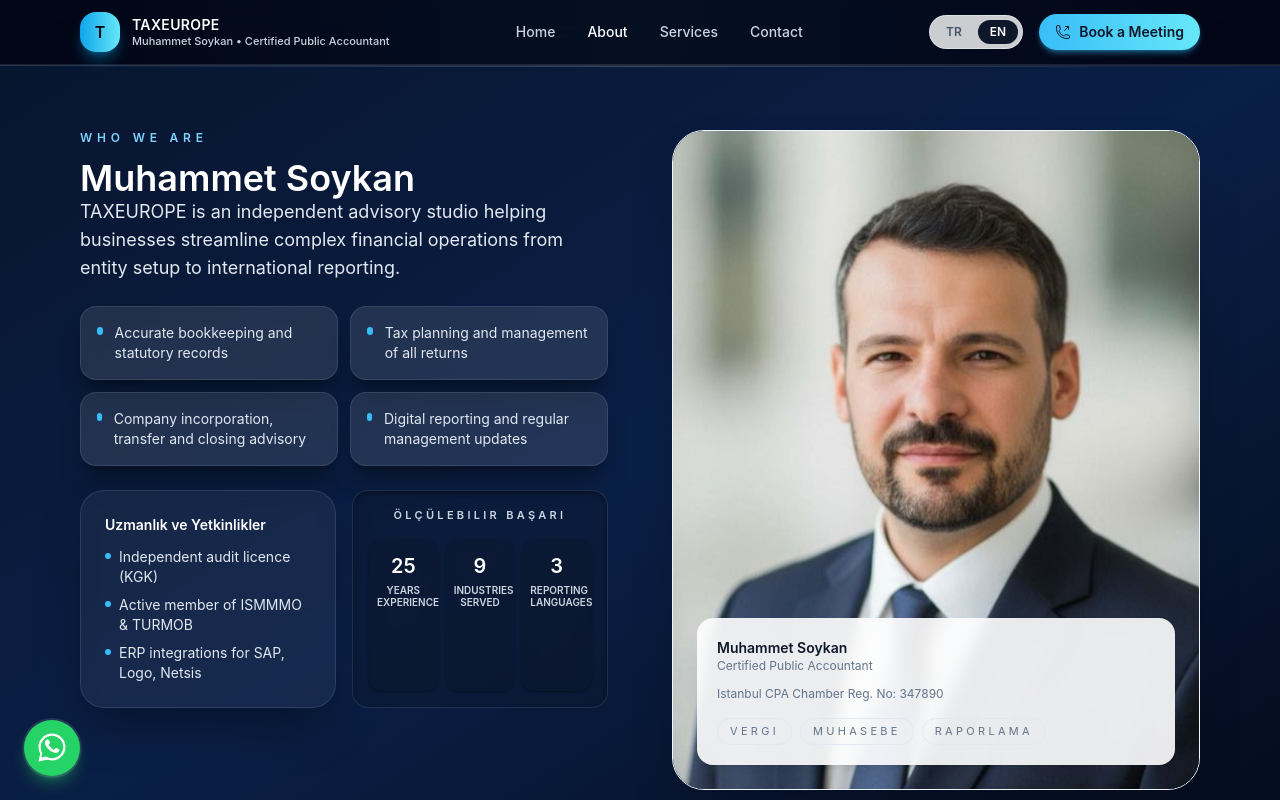
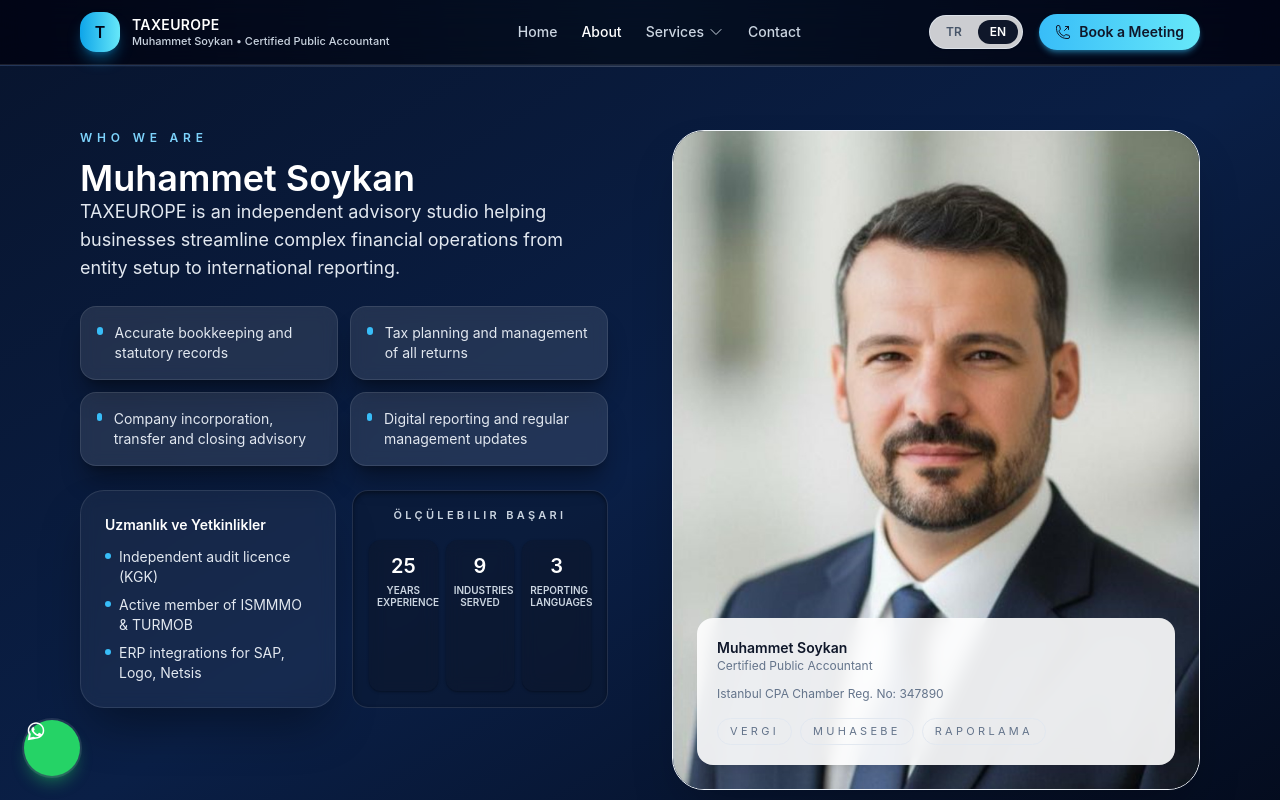
Before and after one commit to Vayvoda098/taxLine-website, a React (Create React App) app: page /hakkimizda in a window 1280 px wide. Shown: the top 800 px of the page. Built offline with nearby package versions, Linux system fonts and the light colour scheme.

Commit message:
hizmetlerimiz kismina dropdown ekledim

```diff
--- a/src/components/Footer.tsx
+++ b/src/components/Footer.tsx
@@ -6,7 +6,7 @@ const Footer: React.FC = () => {
 
   return (
     <footer className="relative border-t border-white/10 bg-slate-950 text-slate-300">
-      <div className="mx-auto flex max-w-6xl flex-col gap-4 px-4 py-8 text-center text-xs sm:flex-row sm:items-center sm:justify-between sm:text-left">
+      <div className="mx-auto flex max-w-6xl flex-col gap-2 px-4 py-4 text-center text-[11px] sm:flex-row sm:items-center sm:justify-between sm:text-left">
         <div>
           <p className="text-base font-semibold text-white">{t('brand')}</p>
           <p className="text-[11px] uppercase tracking-[0.4em] text-slate-500">{t('owner.title')}</p>
--- a/src/components/Navbar.tsx
+++ b/src/components/Navbar.tsx
@@ -1,18 +1,19 @@
 import React, { useState } from 'react';
-import { Bars3Icon, XMarkIcon, PhoneArrowUpRightIcon } from '@heroicons/react/24/outline';
+import { Bars3Icon, XMarkIcon, PhoneArrowUpRightIcon, ChevronDownIcon } from '@heroicons/react/24/outline';
 import { Link, NavLink } from 'react-router-dom';
 import { useTranslation } from 'react-i18next';
 
 const links = [
   { to: '/', labelKey: 'nav.home', end: true },
   { to: '/hakkimizda', labelKey: 'nav.about' },
-  { to: '/cozumler', labelKey: 'nav.services' },
+  { to: '/cozumler', labelKey: 'nav.services', hasDropdown: true },
   { to: '/iletisim', labelKey: 'nav.contact' },
 ];
 
 const Navbar: React.FC = () => {
   const { t, i18n }: any = useTranslation();
   const [menuOpen, setMenuOpen] = useState(false);
+  const [servicesOpen, setServicesOpen] = useState(false);
 
   const LanguageSwitch = ({ isMobile = false }) => (
     <div
@@ -48,6 +49,7 @@ const Navbar: React.FC = () => {
   return (
     <header className="sticky top-0 z-30 border-b border-white/10 bg-slate-950/60 text-white backdrop-blur-lg">
       <div className="mx-auto flex h-16 max-w-6xl items-center justify-between px-4">
+        {/* LOGO ALANI */}
         <Link to="/" className="flex items-center gap-3" onClick={() => setMenuOpen(false)}>
           <div className="flex h-10 w-10 items-center justify-center rounded-2xl bg-gradient-to-r from-sky-500 to-cyan-300 text-base font-semibold text-slate-950 shadow-lg shadow-sky-500/40">
             T
@@ -62,8 +64,85 @@ const Navbar: React.FC = () => {
           </div>
         </Link>
 
-        <nav className="hidden items-center gap-8 text-sm font-medium text-slate-200 md:flex">
-          {links.map((link) => (
+        {/* MASAÜSTÜ MENÜ */}
+        <nav className="hidden items-center gap-6 text-sm font-medium text-slate-200 md:flex">
+          {links.map((link) => {
+            if (link.hasDropdown) {
+              return (
+                <div
+                  key={link.to}
+                  className="relative flex h-full items-center"
+                  onMouseEnter={() => setServicesOpen(true)}
+                  onMouseLeave={() => {
+                    setTimeout(() => {
+                      setServicesOpen(false);
+                    }, 150);
+                  }}
+                >
+                  <NavLink
+                    to={link.to}
+                    end={link.end}
+                    className={({ isActive }) =>
+                      [
+                        'inline-flex items-center gap-1 transition hover:text-white py-4',
+                        isActive ? 'text-white' : 'text-slate-300',
+                      ].join(' ')
+                    }
+                  >
+                    <span>{t(link.labelKey)}</span>
+                    <ChevronDownIcon
+                      className={`h-4 w-4 transition-transform ${servicesOpen ? 'rotate-180' : ''}`}
+                    />
+                  </NavLink>
+
+                  {/* DROPDOWN - OPAK VE NET GÖRÜNÜM */}
+                  {servicesOpen && (
+                    <div className="absolute left-1/2 -translate-x-1/2 top-full w-80 pt-2 animate-in fade-in slide-in-from-top-2 duration-200">
+                      {/* Opak arkaplan katmanı */}
+                      <div className="rounded-2xl border-2 border-sky-500/30 bg-slate-900 p-3 shadow-2xl shadow-sky-500/20 backdrop-blur-xl">
+                        {/* Başlık */}
+                        <div className="mb-3 border-b border-sky-500/20 pb-2">
+                          <h3 className="text-xs font-semibold uppercase tracking-wider text-sky-400">
+                            {t(link.labelKey)}
+                          </h3>
+                        </div>
+
+                        {/* Menü öğeleri */}
+                        <div className="flex flex-col gap-1">
+                          {t('services.detailed.items', { returnObjects: true })
+                            .slice(0, 8)
+                            .map((item: any, index: number) => (
+                              <Link
+                                key={item.title}
+                                to="/cozumler#services"
+                                onClick={() => {
+                                  setServicesOpen(false);
+                                }}
+                                style={{ animationDelay: `${index * 30}ms` }}
+                                className="group relative w-full rounded-xl px-4 py-3 text-left transition-all duration-200 hover:bg-gradient-to-r hover:from-sky-500/20 hover:to-cyan-400/20 hover:scale-[1.02] animate-in fade-in slide-in-from-left-2"
+                              >
+                                <div className="flex items-center justify-between">
+                                  <span className="text-sm font-medium text-slate-100 group-hover:text-white transition-colors">
+                                    {item.title}
+                                  </span>
+                                  <ChevronDownIcon className="h-3.5 w-3.5 -rotate-90 text-sky-400 opacity-0 group-hover:opacity-100 group-hover:translate-x-1 transition-all duration-200" />
+                                </div>
+                                {/* Alt çizgi efekti */}
+                                <div className="absolute bottom-0 left-4 right-4 h-px bg-gradient-to-r from-sky-400/0 via-sky-400/60 to-sky-400/0 opacity-0 group-hover:opacity-100 transition-opacity duration-200" />
+                              </Link>
+                            ))}
+                        </div>
+
+                        {/* Alt gradient efekti */}
+                        <div className="absolute inset-x-0 -bottom-px h-px bg-gradient-to-r from-transparent via-sky-400/70 to-transparent" />
+                      </div>
+                    </div>
+                  )}
+                </div>
+              );
+            }
+
+            return (
               <NavLink
                 key={link.to}
                 to={link.to}
@@ -77,9 +156,11 @@ const Navbar: React.FC = () => {
               >
                 {t(link.labelKey)}
               </NavLink>
-          ))}
+            );
+          })}
         </nav>
 
+        {/* SAĞ TARAF AKSİYONLAR */}
         <div className="hidden items-center gap-4 md:flex">
           <LanguageSwitch />
           <Link
@@ -91,6 +172,7 @@ const Navbar: React.FC = () => {
           </Link>
         </div>
 
+        {/* MOBİL MENÜ BUTONU */}
         <button
           className="inline-flex items-center justify-center rounded-full border border-white/20 p-2 text-white md:hidden"
           aria-label="Toggle menu"
@@ -100,11 +182,49 @@ const Navbar: React.FC = () => {
         </button>
       </div>
 
+      {/* MOBİL MENÜ İÇERİĞİ */}
       {menuOpen && (
         <div className="md:hidden">
           <div className="mx-4 mb-4 rounded-2xl border border-white/10 bg-white/5 p-4 backdrop-blur">
             <nav className="flex flex-col gap-3 text-sm font-semibold text-white">
-              {links.map((link) => (
+              {links.map((link) => {
+                if (link.hasDropdown) {
+                  return (
+                    <div key={link.to} className="space-y-1">
+                      <NavLink
+                        to={link.to}
+                        end={link.end}
+                        onClick={() => setMenuOpen(false)}
+                        className={({ isActive }) =>
+                          [
+                            'rounded-lg px-3 py-2 transition hover:bg-white/10 block w-full text-left',
+                            isActive ? 'bg-white/10 text-white' : 'text-slate-200',
+                          ].join(' ')
+                        }
+                      >
+                        <span>{t(link.labelKey)}</span>
+                      </NavLink>
+                      <div className="ml-3 flex flex-col gap-1 text-xs font-normal text-slate-100">
+                        {t('services.detailed.items', { returnObjects: true })
+                          .slice(0, 8)
+                          .map((item: any) => (
+                            <Link
+                              key={item.title}
+                              to="/cozumler#services"
+                              onClick={() => {
+                                setMenuOpen(false);
+                              }}
+                              className="w-full rounded-lg px-3 py-1.5 text-left font-medium hover:bg-white/10"
+                            >
+                              {item.title}
+                            </Link>
+                          ))}
+                      </div>
+                    </div>
+                  );
+                }
+
+                return (
                   <NavLink
                     key={link.to}
                     to={link.to}
@@ -112,14 +232,15 @@ const Navbar: React.FC = () => {
                     onClick={() => setMenuOpen(false)}
                     className={({ isActive }) =>
                       [
-                      'rounded-lg px-3 py-2 transition hover:bg-white/10',
+                        'rounded-lg px-3 py-2 transition hover:bg-white/10 block',
                         isActive ? 'bg-white/10 text-white' : 'text-slate-200',
                       ].join(' ')
                     }
                   >
                     {t(link.labelKey)}
                   </NavLink>
-              ))}
+                );
+              })}
             </nav>
             <div className="mt-4 flex flex-col gap-3">
               <LanguageSwitch isMobile />
--- a/src/components/WhatsAppButton.tsx
+++ b/src/components/WhatsAppButton.tsx
@@ -14,11 +14,12 @@ const WhatsAppButton: React.FC = () => {
     >
       <svg
         xmlns="http://www.w3.org/2000/svg"
+        width="24"
+        height="24"
         viewBox="0 0 32 32"
-        className="h-7 w-7 md:h-9 md:w-9 md:ml-2.5 md:mt-2.5"
         fill="currentColor"
       >
-        <path d="M16 3C9.373 3 4 8.373 4 15c0 2.088.57 4.031 1.56 5.71L4 28l7.48-1.54C12.24 26.8 14.063 27 16 27c6.627 0 12-5.373 12-12S22.627 3 16 3Zm0 2c5.514 0 10 4.486 10 10s-4.486 10-10 10c-1.77 0-3.43-.47-4.87-1.29l-.35-.2-4.3.88.89-4.16-.22-.36C6.44 19.1 6 17.59 6 15 6 9.486 10.486 5 16 5Zm-3.14 4.02c-.22-.49-.45-.5-.66-.51-.17-.01-.37-.01-.58-.01-.21 0-.55.08-.84.39-.29.31-1.1 1.07-1.1 2.61 0 1.54 1.13 3.03 1.29 3.24.16.21 2.19 3.5 5.37 4.77 2.66 1.1 3.2.88 3.78.82.58-.06 1.87-.76 2.14-1.49.27-.73.27-1.36.19-1.49-.08-.13-.29-.21-.6-.37-.31-.16-1.83-.9-2.11-1-.28-.11-.48-.16-.68.16-.2.32-.78 1.02-.96 1.23-.18.21-.35.23-.65.08-.3-.15-1.27-.59-2.42-1.88-.9-.96-1.51-2.15-1.69-2.48-.18-.33-.02-.51.13-.66.13-.13.3-.34.45-.51.15-.17.2-.29.3-.49.1-.2.05-.38-.02-.53-.07-.15-.64-1.54-.88-2.11Z" />
+        <path d="M16 3C9.935 3 5 7.935 5 14c0 1.89.477 3.682 1.376 5.3L5 27l7.877-1.345A10.86 10.86 0 0 0 16 25c6.065 0 11-4.935 11-11S22.065 3 16 3Zm0 2c4.97 0 9 4.03 9 9s-4.03 9-9 9a8.82 8.82 0 0 1-2.73-.43l-.39-.13-4.59.78.8-4.47-.17-.29A8.78 8.78 0 0 1 7 14c0-4.97 4.03-9 9-9Zm-4.02 4.5c-.22 0-.57.08-.87.39-.3.31-1.14 1.11-1.14 2.7 0 1.59 1.17 3.13 1.33 3.35.16.22 2.3 3.68 5.67 5.01 2.8 1.11 3.37.89 3.98.83.61-.06 1.96-.8 2.24-1.57.28-.77.28-1.43.2-1.57-.08-.14-.31-.22-.65-.39s-2.02-1-2.33-1.11c-.31-.11-.54-.17-.77.17-.23.34-.89 1.11-1.09 1.34-.2.23-.4.26-.74.09-.34-.17-1.44-.53-2.75-1.69-1.02-.9-1.71-2.01-1.91-2.35-.2-.34-.02-.52.15-.69.16-.16.34-.4.51-.6.17-.2.23-.34.34-.57.11-.23.06-.43-.03-.6-.09-.17-.79-1.96-1.11-2.68-.26-.58-.53-.63-.73-.64Z" />
       </svg>
     </a>
   );
```
Lines whose indentation alone changed are shown as unchanged.
